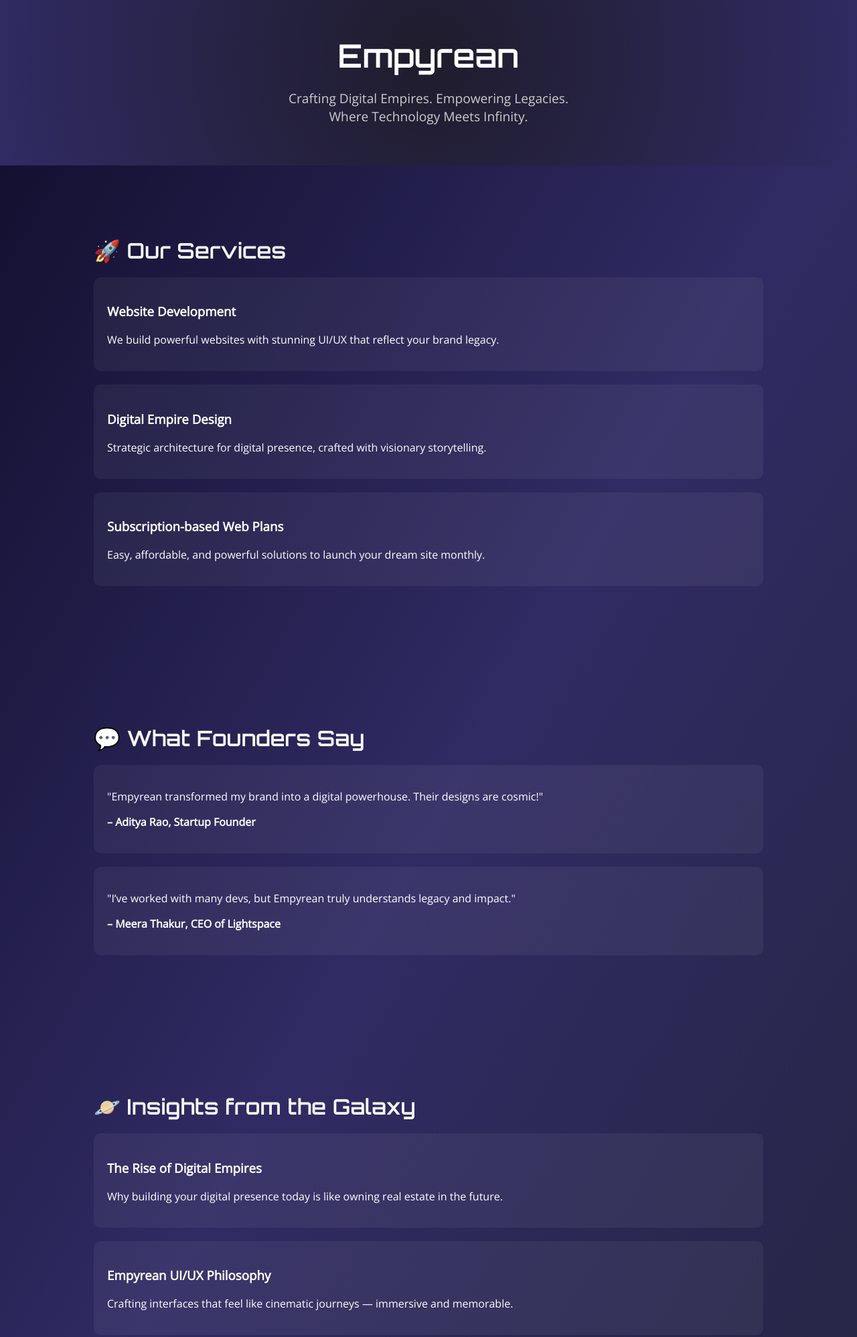
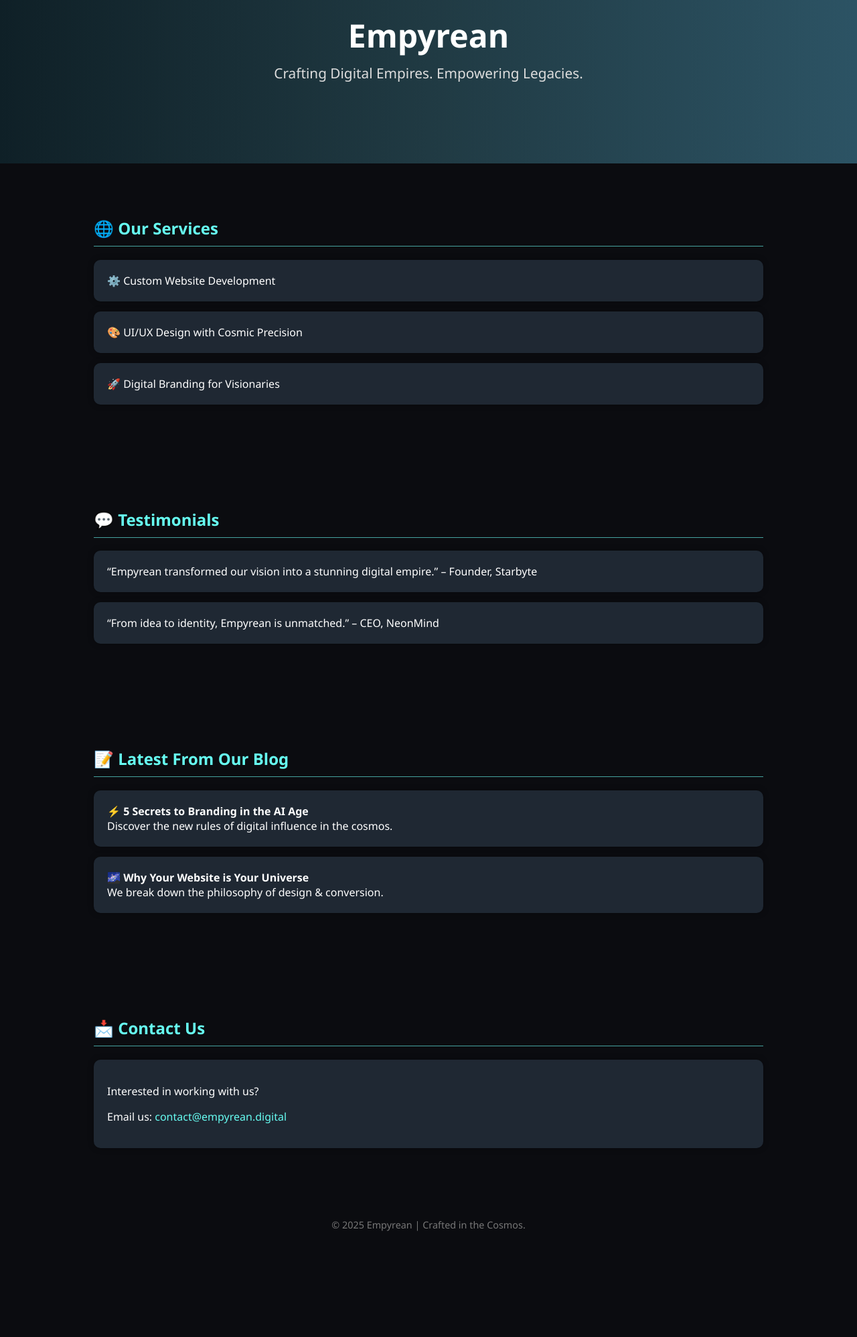
Before and after one commit to Empyrean-source/Empyrean, a plain HTML site: page index.html in a window 1280 px wide. Shown: the part 80-2076 px from the top of the page at 67% size. After the commit the page ends 1948 px from the top, so only its background shows below. Drawn offline with nearby package versions, Linux system fonts and the light colour scheme.

Commit message:
Update index.html

```diff
--- a/index.html
+++ b/index.html
@@ -1,71 +1,58 @@
 <!DOCTYPE html>
 <html lang="en">
 <head>
-  <meta charset="UTF-8">
-  <meta name="viewport" content="width=device-width, initial-scale=1.0">
-  <title>Empyrean – Crafting Digital Empires</title>
-  <link href="https://fonts.googleapis.com/css2?family=Orbitron:wght@600&family=Open+Sans&display=swap" rel="stylesheet">
+  <meta charset="UTF-8" />
+  <meta name="viewport" content="width=device-width, initial-scale=1.0"/>
+  <title>Empyrean | Crafting Digital Empires</title>
   <style>
     body {
       margin: 0;
-      font-family: 'Open Sans', sans-serif;
-      background: linear-gradient(120deg, #0f0c29, #302b63, #24243e);
-      color: white;
+      font-family: 'Segoe UI', sans-serif;
+      background-color: #0b0c10;
+      color: #ffffff;
       scroll-behavior: smooth;
     }
     header {
+      background: linear-gradient(to right, #0f2027, #203a43, #2c5364);
       text-align: center;
-      padding: 100px 20px 60px;
-      background: radial-gradient(circle, #1f1c2c, #302b63);
+      padding: 100px 20px;
     }
     header h1 {
-      font-family: 'Orbitron', sans-serif;
-      font-size: 3rem;
-      margin-bottom: 20px;
+      font-size: 3em;
+      margin: 0;
     }
     header p {
-      font-size: 1.2rem;
-      color: #ccc;
-      max-width: 600px;
-      margin: auto;
+      font-size: 1.3em;
+      color: #ddd;
+      margin-top: 10px;
     }
     section {
-      padding: 80px 20px;
+      padding: 60px 20px;
       max-width: 1000px;
       margin: auto;
     }
     h2 {
-      font-family: 'Orbitron', sans-serif;
-      font-size: 2rem;
-      margin-bottom: 20px;
-      color: #f7f7f7;
+      color: #66fcf1;
+      border-bottom: 1px solid #45a29e;
+      padding-bottom: 10px;
     }
-    .service, .testimonial, .blog-post {
-      background: rgba(255, 255, 255, 0.05);
+    .card {
+      background-color: #1f2833;
       padding: 20px;
+      margin: 15px 0;
       border-radius: 10px;
-      margin-bottom: 20px;
-    }
-    .service:hover, .testimonial:hover, .blog-post:hover {
-      background: rgba(255, 255, 255, 0.1);
-    }
-    .cta {
-      text-align: center;
-      margin-top: 40px;
-    }
-    .cta a {
-      background: #8e2de2;
-      color: white;
-      padding: 12px 24px;
-      text-decoration: none;
-      border-radius: 8px;
-      font-weight: bold;
+      box-shadow: 0 0 10px #00000050;
     }
     footer {
       text-align: center;
-      padding: 40px 20px;
-      background-color: #0f0c29;
-      color: #aaa;
+      padding: 30px;
+      background: #0b0c10;
+      color: #777;
+      font-size: 0.9em;
+    }
+    a {
+      color: #66fcf1;
+      text-decoration: none;
     }
   </style>
 </head>
@@ -73,59 +60,38 @@
 
   <header>
     <h1>Empyrean</h1>
-    <p>Crafting Digital Empires. Empowering Legacies.<br>Where Technology Meets Infinity.</p>
+    <p>Crafting Digital Empires. Empowering Legacies.</p>
   </header>
 
   <section id="services">
-    <h2>🚀 Our Services</h2>
-    <div class="service">
-      <h3>Website Development</h3>
-      <p>We build powerful websites with stunning UI/UX that reflect your brand legacy.</p>
-    </div>
-    <div class="service">
-      <h3>Digital Empire Design</h3>
-      <p>Strategic architecture for digital presence, crafted with visionary storytelling.</p>
-    </div>
-    <div class="service">
-      <h3>Subscription-based Web Plans</h3>
-      <p>Easy, affordable, and powerful solutions to launch your dream site monthly.</p>
-    </div>
+    <h2>🌐 Our Services</h2>
+    <div class="card">⚙️ Custom Website Development</div>
+    <div class="card">🎨 UI/UX Design with Cosmic Precision</div>
+    <div class="card">🚀 Digital Branding for Visionaries</div>
   </section>
 
   <section id="testimonials">
-    <h2>💬 What Founders Say</h2>
-    <div class="testimonial">
-      <p>"Empyrean transformed my brand into a digital powerhouse. Their designs are cosmic!"</p>
-      <p><strong>– Aditya Rao, Startup Founder</strong></p>
-    </div>
-    <div class="testimonial">
-      <p>"I’ve worked with many devs, but Empyrean truly understands legacy and impact."</p>
-      <p><strong>– Meera Thakur, CEO of Lightspace</strong></p>
-    </div>
+    <h2>💬 Testimonials</h2>
+    <div class="card">“Empyrean transformed our vision into a stunning digital empire.” – Founder, Starbyte</div>
+    <div class="card">“From idea to identity, Empyrean is unmatched.” – CEO, NeonMind</div>
   </section>
 
   <section id="blog">
-    <h2>🪐 Insights from the Galaxy</h2>
-    <div class="blog-post">
-      <h3>The Rise of Digital Empires</h3>
-      <p>Why building your digital presence today is like owning real estate in the future.</p>
-    </div>
-    <div class="blog-post">
-      <h3>Empyrean UI/UX Philosophy</h3>
-      <p>Crafting interfaces that feel like cinematic journeys — immersive and memorable.</p>
-    </div>
+    <h2>📝 Latest From Our Blog</h2>
+    <div class="card"><strong>⚡ 5 Secrets to Branding in the AI Age</strong><br/>Discover the new rules of digital influence in the cosmos.</div>
+    <div class="card"><strong>🌌 Why Your Website is Your Universe</strong><br/>We break down the philosophy of design & conversion.</div>
   </section>
 
   <section id="contact">
     <h2>📩 Contact Us</h2>
-    <p>Want to launch your empire? Let's talk.</p>
-    <div class="cta">
-      <a href="mailto:your@email.com">Start the Journey</a>
+    <div class="card">
+      <p>Interested in working with us?</p>
+      <p>Email us: <a href="mailto:contact@empyrean.digital">contact@empyrean.digital</a></p>
     </div>
   </section>
 
   <footer>
-    <p>© 2025 Empyrean | All Rights Reserved | Crafted Among Stars ✨</p>
+    © 2025 Empyrean | Crafted in the Cosmos.
   </footer>
 
 </body>
```
